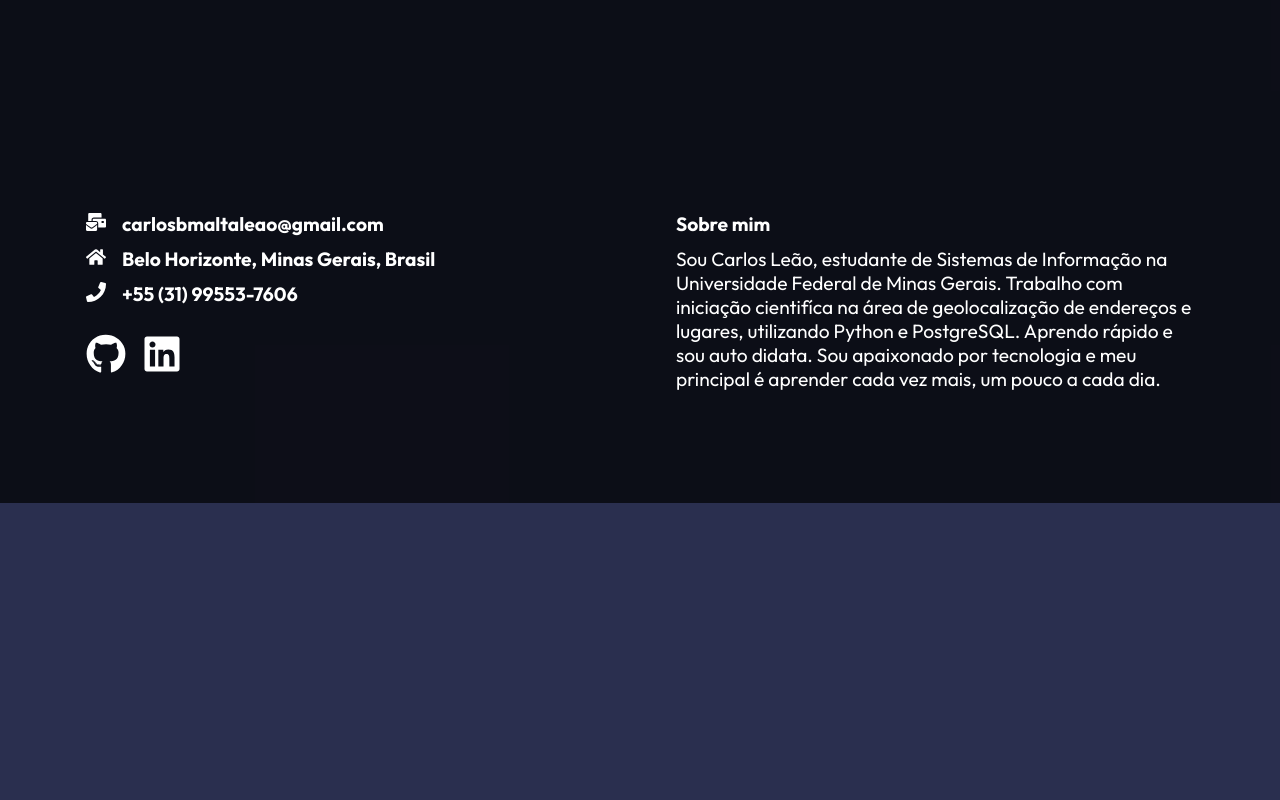
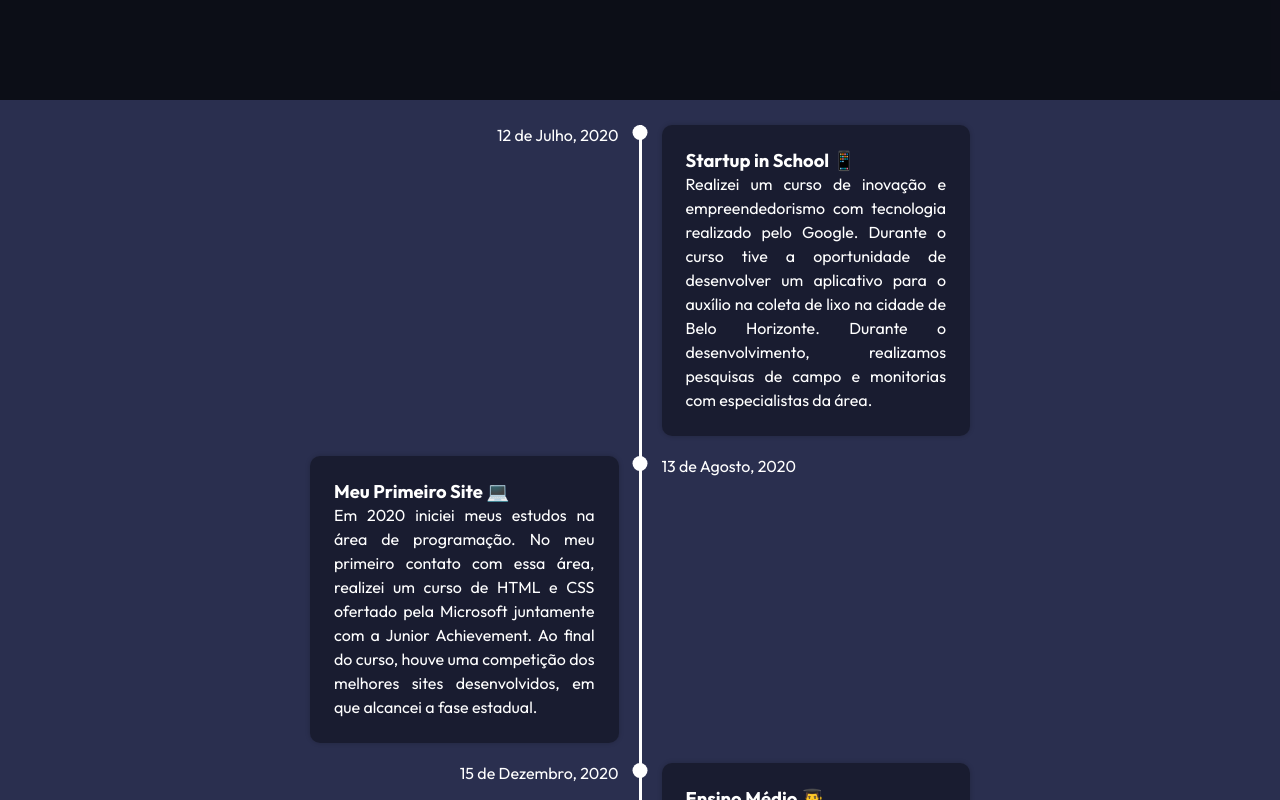
Before and after one commit to Chbmleao/Carlos-Portfolio, a React (Create React App) app: page /about in a window 1280 px wide. Shown: the part 1180-1980 px from the top of the page. Before the commit the page ends 1683 px from the top, so only its background shows below. Built offline with nearby package versions, Linux system fonts and the light colour scheme.

Commit message:
Add timeline section to About page

```diff
--- a/src/routes/About.js
+++ b/src/routes/About.js
@@ -3,6 +3,7 @@ import Navbar from "../components/Navbar";
 import Footer from "../components/Footer";
 import HeroImg2 from "../components/HeroImg2";
 import AboutMe from "../components/AboutMe";
+import Timeline from "../components/Timeline";
 
 const About = () => {
   return (
@@ -10,6 +11,7 @@ const About = () => {
       <Navbar />
       <HeroImg2 heading="SOBRE" text="Algumas informações sobre mim" />
       <AboutMe />
+      <Timeline />
       <Footer />
     </div>
   );
```
